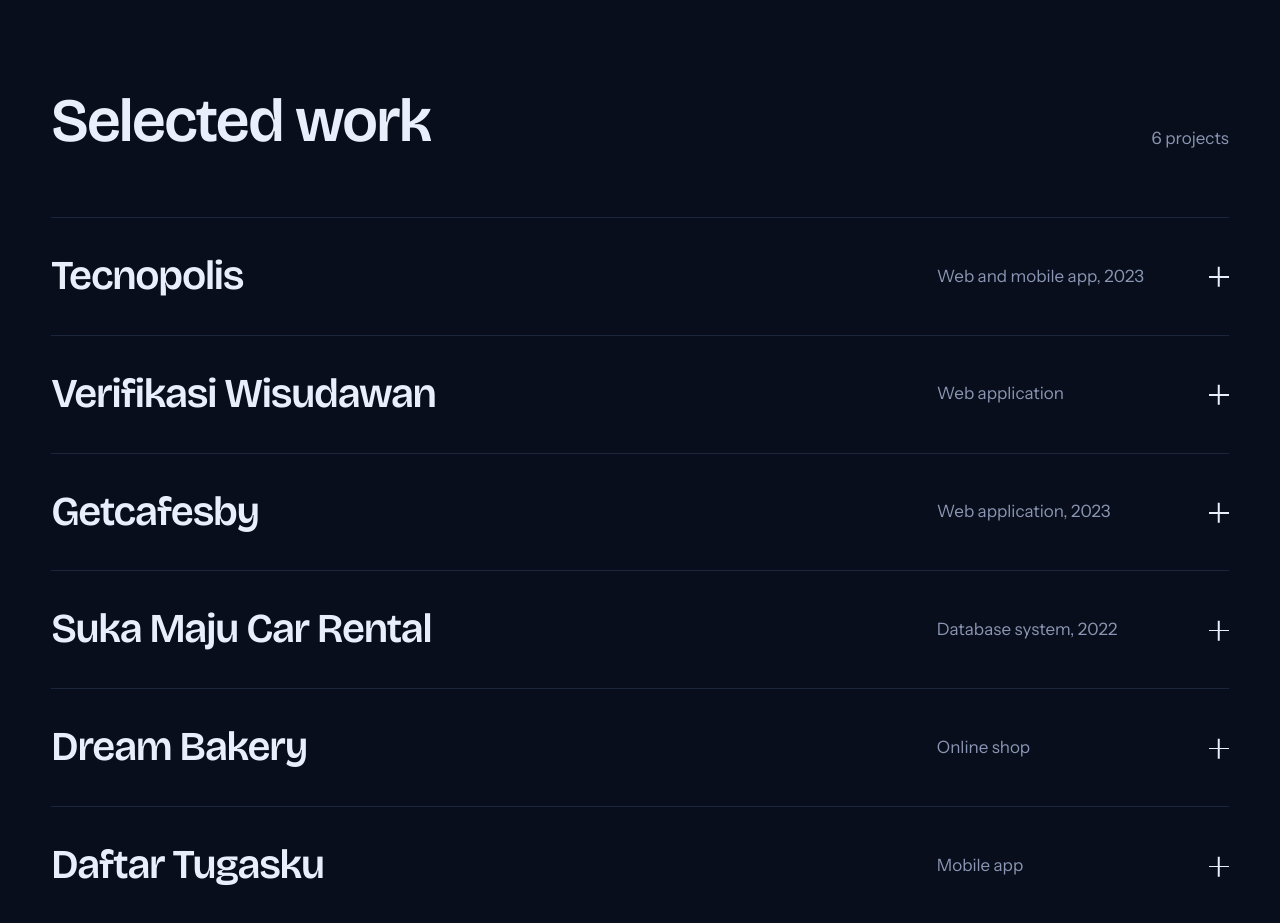
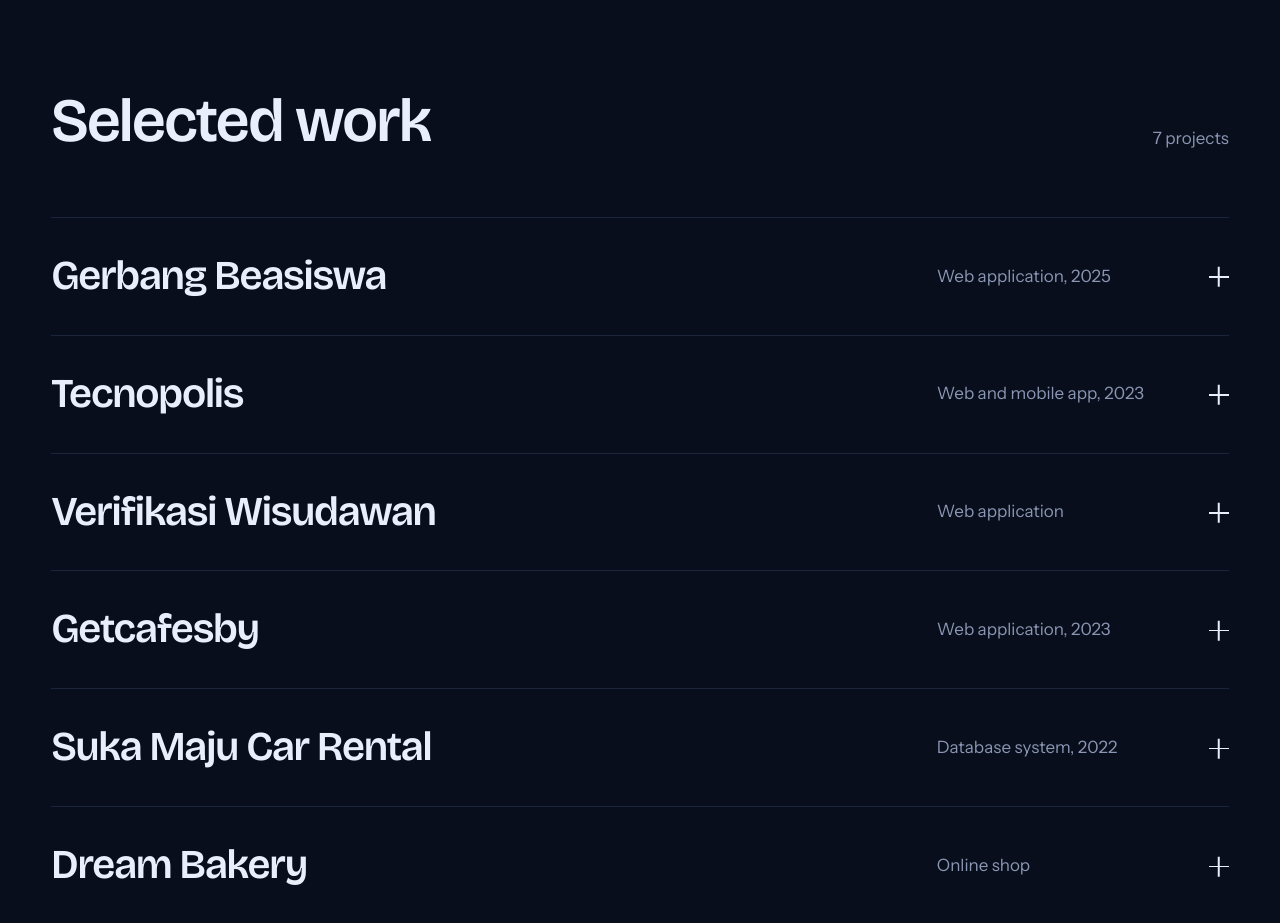
Before and after one commit to RyanFerd/portofolio, a React (Create React App) app: page / in a window 1280 px wide. Shown: the part 1980-2903 px from the top of the page. Built offline with nearby package versions, Linux system fonts and the light colour scheme.

Commit message:
Update portfolio

```diff
--- a/src/data/content.js
+++ b/src/data/content.js
@@ -119,13 +119,24 @@ export const experience = {
 // image kosong = tanpa preview gambar. year kosong = tidak ditampilkan.
 export const projects = [
   {
+    title: 'Gerbang Beasiswa',
+    kind: 'Web application',
+    year: '2025',
+    description:
+      'Gerbang Beasiswa is an educational technology platform developed to simplify scholarship discovery and address information overload among students. Built as part of my undergraduate thesis, it implements a Content-Based Filtering approach using the Euclidean Distance algorithm to analyze students academic and financial profiles and recommend scholarships that best match their eligibility and needs.',
+    image: 'gerbangbeasiswa.png',
+    technologies: ['React.js','MongoDB', 'Express.js', 'Node.js'],
+    liveLink: 'https://gerbangbeasiswa.id/',
+    githubLink: '',
+  },
+  {
     title: 'Tecnopolis',
     kind: 'Web and mobile app',
     year: '2023',
     description:
       'A smart-city app that simplifies applications for permits to establish and run educational institutions. I was fully responsible for its development, with a focus on data management to support business functions and improve performance.',
     image: 'project1.png',
-    technologies: ['Flutter', 'PHP', 'MySQL'],
+    technologies: ['Laravel','Flutter', 'PHP', 'MySQL'],
     liveLink: '',
     githubLink: '',
   },
@@ -148,7 +159,7 @@ export const projects = [
       'Helps people find coffee shops and co-working spaces that fit what they need, making information about places easier to reach.',
     image: 'project2.png',
     technologies: ['HTML', 'CSS'],
-    liveLink: 'https://getcafesby.netlify.app/',
+    liveLink: '',
     githubLink: '',
   },
   {
```
Also changed, not shown: src/components/Image/gerbangbeasiswa.png (added).
